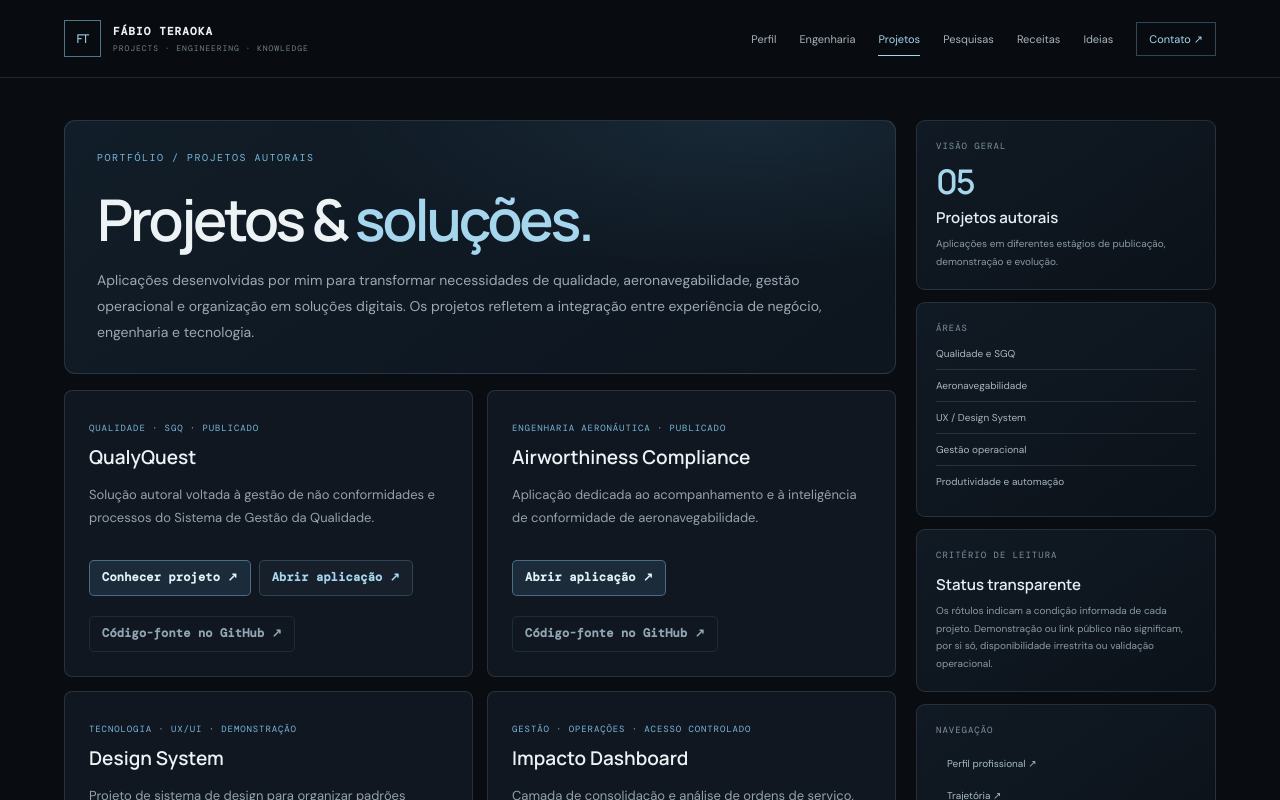
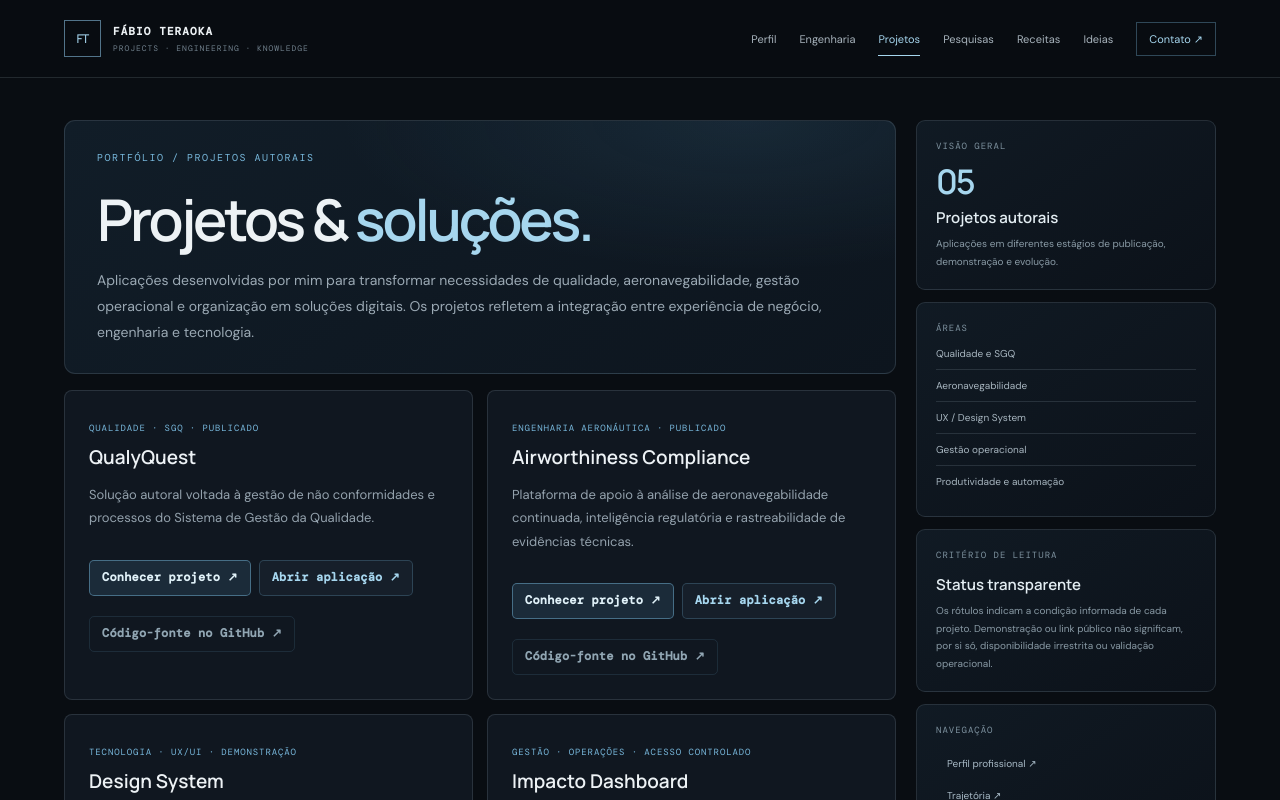
Before and after one commit to fabioteraoka/fabio-teraoka-site, a Next.js app: page /projetos in a window 1280 px wide. Shown: the top 800 px of the page. Built offline with nearby package versions, Linux system fonts and the light colour scheme.

Commit message:
Link Airworthiness Compliance case study from projects page

```diff
--- a/app/projetos/page.tsx
+++ b/app/projetos/page.tsx
@@ -2,7 +2,7 @@ import { PortalChrome } from "../components/PortalChrome";
 
 const projects = [
   { name: "QualyQuest", category: "QUALIDADE · SGQ", description: "Solução autoral voltada à gestão de não conformidades e processos do Sistema de Gestão da Qualidade.", demo: "https://qualyquest.onrender.com", details: "/projetos/qualyquest", source: "https://github.com/fabioteraoka/QualyQuest", sourceLabel: "Código-fonte no GitHub", status: "PUBLICADO" },
-  { name: "Airworthiness Compliance", category: "ENGENHARIA AERONÁUTICA", description: "Aplicação dedicada ao acompanhamento e à inteligência de conformidade de aeronavegabilidade.", demo: "https://airworthinesscompliance.onrender.com", source: "https://github.com/fabioteraoka/Airworthiness-Compliance-", sourceLabel: "Código-fonte no GitHub", status: "PUBLICADO" },
+  { name: "Airworthiness Compliance", category: "ENGENHARIA AERONÁUTICA", description: "Plataforma de apoio à análise de aeronavegabilidade continuada, inteligência regulatória e rastreabilidade de evidências técnicas.", demo: "https://airworthinesscompliance.onrender.com", details: "/projetos/airworthiness-compliance", source: "https://github.com/fabioteraoka/Airworthiness-Compliance-", sourceLabel: "Código-fonte no GitHub", status: "PUBLICADO" },
   { name: "Design System", category: "TECNOLOGIA · UX/UI", description: "Projeto de sistema de design para organizar padrões visuais e componentes de interface.", demo: "https://design-system-9pu5.onrender.com", sourceLabel: "Repositório privado", status: "DEMONSTRAÇÃO" },
   { name: "Impacto Dashboard", category: "GESTÃO · OPERAÇÕES", description: "Camada de consolidação e análise de ordens de serviço, materiais e serviços, com padronização de dados e relatórios executivos.", demo: "https://dashboard-impacto-soex.onrender.com", details: "/projetos/impacto-dashboard", sourceLabel: "Repositório privado", status: "ACESSO CONTROLADO" },
   { name: "Painel da Vida", category: "PRODUTIVIDADE · AUTOMAÇÃO", description: "Painel pessoal para centralizar agenda, e-mails, tarefas e alertas, com integrações e automações em evolução.", demo: "https://painel-da-vida-git-main-fabioteraokas-projects.vercel.app/", details: "/projetos/painel-da-vida", source: "https://github.com/fabioteraoka/painel-da-vida", sourceLabel: "Código-fonte no GitHub", status: "EM EVOLUÇÃO" },
```
